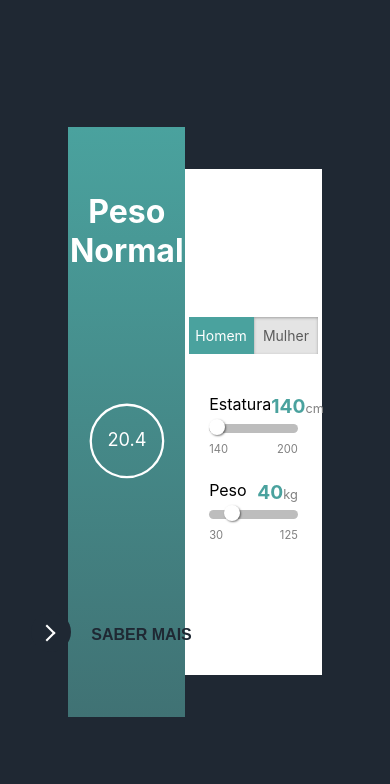
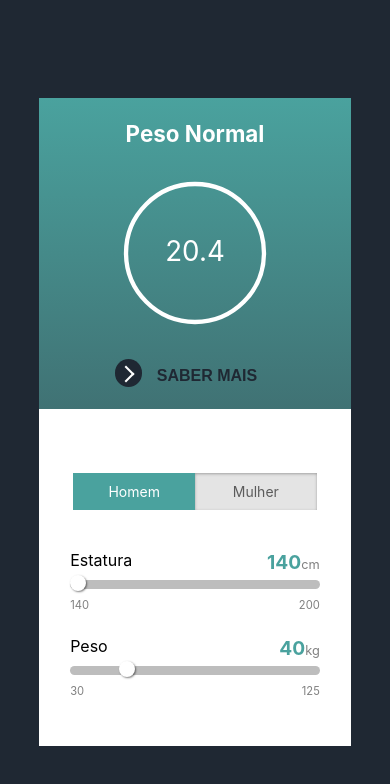
Before and after one commit to ecemyilmaz/IMC, a React (Create React App) app: page / in a window 390 px wide. Shown: the top 784 px of the page. Built offline with nearby package versions, Linux system fonts and the light colour scheme.

Commit message:
Media Queries

```diff
--- a/src/styles/_all.scss
+++ b/src/styles/_all.scss
@@ -1,5 +1,6 @@
 //UTILITIES
 @import "./styles/base";
+@import "./styles/animations";
 //COMPONENTS
 @import "./styles/display";
 @import "./styles/form";
--- /dev/null
+++ b/src/styles/_animations.scss
@@ -0,0 +1,19 @@
+//SVG Path Animation
+@keyframes animatepath {
+  from {
+    stroke-dasharray: 0;
+  }
+  to {
+    stroke-dasharray: 100;
+  }
+}
+
+// Fade In
+@keyframes fadein {
+  from {
+    opacity: 0;
+  }
+  to {
+    opacity: 1;
+  }
+}
--- a/src/styles/_base.scss
+++ b/src/styles/_base.scss
@@ -1,10 +1,24 @@
 // COLOR VARS
-$darkblue: #1F2833;
-$cyan: #4AA29E;
+$darkblue: #1f2833;
+$cyan: #4aa29e;
 $aqua: #407274;
 
+// MEDIA QUERIES
+$large: "1024px";
+$medium: "768px";
+$small: "567px";
+$smaller: "425px";
+$smallest: "320px";
+
+$alturalarge: "567px";
+$alturatlmvl: "660px";
+
 // MIXINS
-@mixin transition($property: all, $duration: 0.45s, $ease: cubic-bezier(0.65,0,.076,1)) {
+@mixin transition(
+  $property: all,
+  $duration: 0.45s,
+  $ease: cubic-bezier(0.65, 0, 0.076, 1)
+) {
   transition: $property $duration $ease;
 }
 
@@ -27,10 +41,20 @@ $aqua: #407274;
 
   font-size: 16px;
 
+  @media only screen and (max-width: $small) {
+    flex-direction: column;
+  }
+
+  @media only screen and (max-height: $alturalarge) and (max-width: $small) {
+    height: auto;
+  }
+
   // Center Display and Form content
   & > * {
     display: flex;
     align-items: center;
     flex-direction: column;
+
+    animation: fadein 1.5s;
   }
 }
--- a/src/styles/_button.scss
+++ b/src/styles/_button.scss
@@ -13,8 +13,19 @@ button {
   &.learn-more {
     width: 12rem;
     height: auto;
+
+    @media only screen and (max-width: $small) {
+      font-size: 1em;
+      width: 10rem;
+    }
+
+    @media only screen and (max-height: $alturalarge) and (min-width: $small) {
+      font-size: 0.8rem;
+      width: 8rem;
+    }
+
     .circle {
-      @include transition(all, 0.45s, cubic-bezier(0.65,0,.076,1));
+      @include transition(all, 0.45s, cubic-bezier(0.65, 0, 0.076, 1));
       position: relative;
       margin: 0;
       width: 2.5rem;
@@ -22,22 +33,42 @@ button {
       background: $darkblue;
       border-radius: 1.625rem;
 
+      @media only screen and (max-width: $small) {
+        font-size: 1em;
+        width: 1.7rem;
+        height: 1.7rem;
+      }
+
+      @media only screen and (max-height: $alturalarge) and (min-width: $small) {
+        width: 1.5rem;
+        height: 1.5rem;
+      }
+
       .icon {
-        @include transition(all, 0.45s, cubic-bezier(0.65,0,.076,1));
+        @include transition(all, 0.45s, cubic-bezier(0.65, 0, 0.076, 1));
         position: absolute;
         top: 0;
         bottom: 0;
         margin: auto;
         background: white;
         &.arrow {
-          @include transition(all, 0.45s, cubic-bezier(0.65,0,.076,1));
+          @include transition(all, 0.45s, cubic-bezier(0.65, 0, 0.076, 1));
           left: 0.35rem;
           width: 1.125rem;
           height: 0.125rem;
           background: none;
+
+          @media only screen and (max-width: $small) {
+            left: 0;
+          }
+
+          @media only screen and (max-height: $alturalarge) and (min-width: $small) {
+            left: -0.1rem;
+          }
+
           &::before {
             position: absolute;
-            content: '';
+            content: "";
             top: -0.25rem;
             right: 0.0625rem;
             width: 0.625rem;
@@ -51,7 +82,7 @@ button {
     }
 
     .button-text {
-      @include transition(all, 0.45s, cubic-bezier(0.65,0,.076,1));
+      @include transition(all, 0.45s, cubic-bezier(0.65, 0, 0.076, 1));
       position: absolute;
       top: 0;
       left: 0;
@@ -64,6 +95,16 @@ button {
       line-height: 1.6;
       text-align: center;
       text-transform: uppercase;
+
+      @media only screen and (max-width: $small) {
+        margin: 0 0 0 1.5rem;
+        padding: 0.2rem 0;
+      }
+
+      @media only screen and (max-height: $alturalarge) and (min-width: $small) {
+        padding: 0.2rem 0;
+        margin: 0 0 0 2rem;
+      }
     }
   }
   &:hover {
@@ -72,8 +113,8 @@ button {
       background: $cyan;
       .icon {
         &.arrow {
-        background: white;
-        transform: translate(1rem, 0);
+          background: white;
+          transform: translate(1rem, 0);
         }
       }
     }
--- a/src/styles/_display.scss
+++ b/src/styles/_display.scss
@@ -4,7 +4,42 @@
   color: white;
   justify-content: space-around;
   background: linear-gradient($cyan, $aqua);
+  padding: 0.5rem 0;
 
+  @media only screen and (max-width: $large) {
+    height: 55%;
+  }
+
+  @media only screen and (max-width: $medium) {
+    width: 40%;
+  }
+
+  @media only screen and (max-width: $small) {
+    height: 35%;
+    width: 70%;
+  }
+
+  @media only screen and (max-width: $smaller) {
+    width: 80%;
+  }
+
+  @media only screen and (max-height: $alturalarge) and (min-width: $small) {
+    height: 80%;
+  }
+
+  @media only screen and (max-height: $alturatlmvl) and (max-width: $small) {
+    height: auto;
+    margin-top: 1rem;
+  }
+
+  h1 {
+    @media only screen and (max-width: $small) {
+      font-size: 1.4em;
+    }
+    @media only screen and (max-height: $alturalarge) and (min-width: $small) {
+      font-size: 1.2rem;
+    }
+  }
   &__text {
     text-align: center;
   }
@@ -12,9 +47,29 @@
   .circumf {
     width: 70%;
 
+    @media only screen and (max-width: $small) {
+      width: 40%;
+    }
+
+    @media only screen and (max-width: $smaller) {
+      width: 50%;
+    }
+
+    @media only screen and (max-width: $smallest) {
+      width: 60%;
+    }
+
+    @media only screen and (max-height: $alturalarge) and (min-width: $small) {
+      width: 60%;
+    }
+
     &_text {
       font-size: 0.5rem;
       fill: white;
+
+      @media only screen and (max-width: $small) {
+        font-size: 0.4rem;
+      }
     }
 
     &_path {
@@ -26,12 +81,3 @@
     }
   }
 }
-
-@keyframes animatepath {
-  from {
-    stroke-dasharray: 0;
-  }
-  to {
-    stroke-dasharray: 100;
-  }
-}
--- a/src/styles/_form.scss
+++ b/src/styles/_form.scss
@@ -4,13 +4,51 @@
   background: #fff;
   justify-content: center;
 
+  @media only screen and (max-width: $large) {
+    height: 50%;
+  }
+
+  @media only screen and (max-width: $medium) {
+    width: 45%;
+  }
+
+  @media only screen and (max-width: $small) {
+    height: 40%;
+    width: 70%;
+  }
+
+  @media only screen and (max-width: $smaller) {
+    width: 80%;
+  }
+
+  @media only screen and (max-height: $alturalarge) and (min-width: $small) {
+    height: 80%;
+  }
+
+  @media only screen and (max-height: $alturatlmvl) and (max-width: $small) {
+    height: auto;
+    margin-bottom: 1rem;
+  }
+
   .range-group {
     display: flex;
     flex-direction: column;
     width: 65%;
 
+    @media only screen and (max-width: $smaller) {
+      width: 80%;
+    }
+
+    @media only screen and (max-height: $alturalarge) and (min-width: $small) {
+      font-size: 0.9rem;
+    }
+
     .range-field {
       margin-bottom: 1.5rem;
+
+      @media only screen and (max-height: $alturalarge) and (min-width: $small) {
+        margin-bottom: 0.5rem;
+      }
 
       .range-current {
         color: grey;
@@ -24,6 +62,10 @@
         .extreme {
           font-size: 0.7rem;
           color: grey;
+
+          @media only screen and (max-height: $alturalarge) and (min-width: $small) {
+            font-size: 0.5rem;
+          }
         }
 
         .destaque {
@@ -146,6 +188,10 @@
     justify-content: center;
     width: 90%;
 
+    @media only screen and (max-width: $smaller) {
+      width: 100%;
+    }
+
     & input {
       position: absolute !important;
       clip: rect(0, 0, 0, 0);
```
